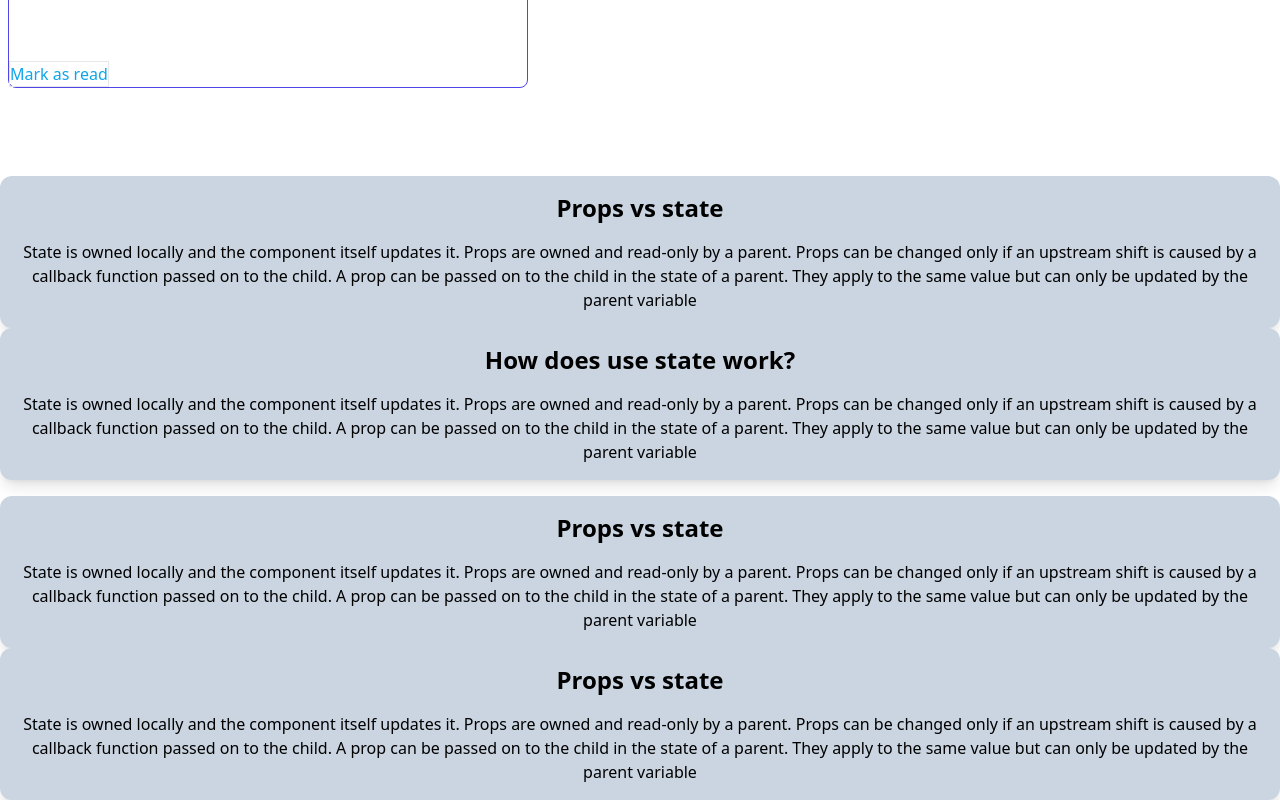
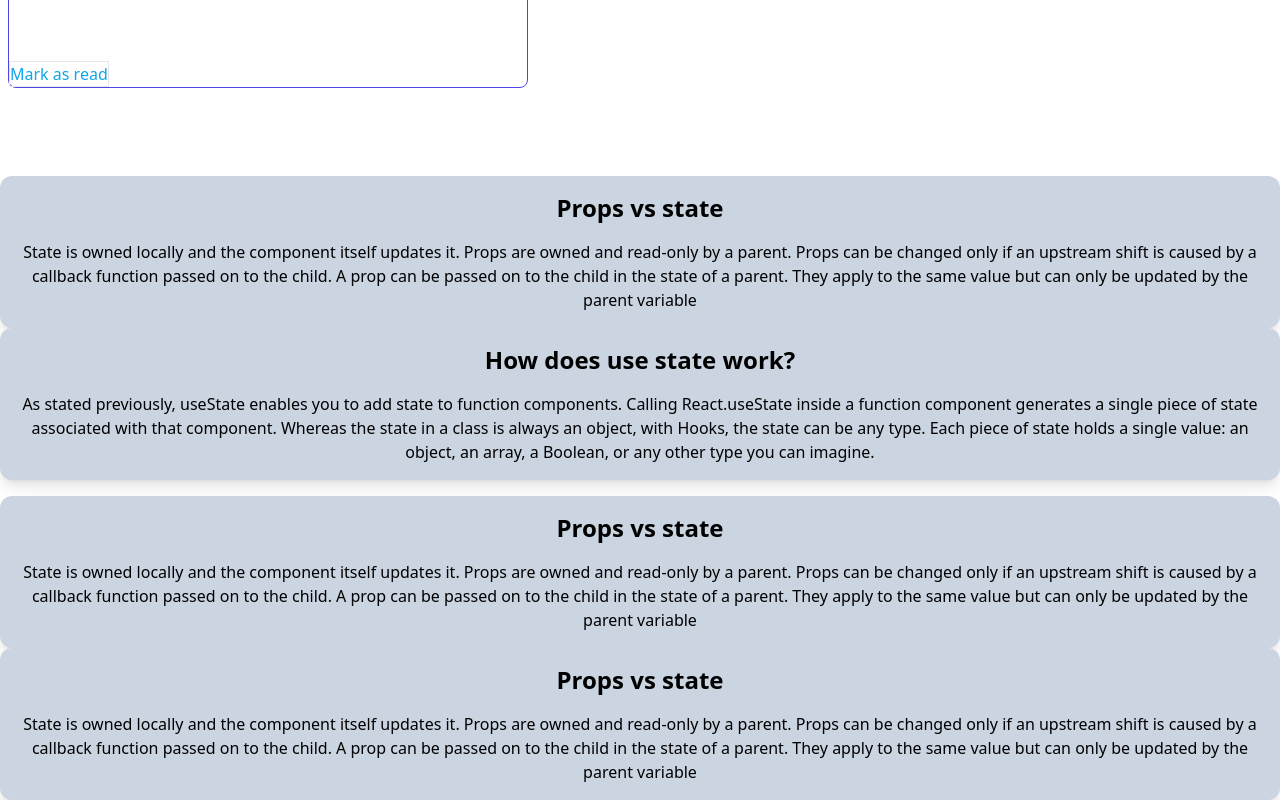
Before and after one commit to Masud044/Knowledge-cafe, a React (Vite) app: page / in a window 1280 px wide. Shown: the part 2800-3600 px from the top of the page. Built offline with nearby package versions, Linux system fonts and the light colour scheme.

Commit message:
add the question

```diff
--- a/src/component/BookmarkTitle/BookmarkTitle.jsx
+++ b/src/component/BookmarkTitle/BookmarkTitle.jsx
@@ -1,7 +1,7 @@
 import React from 'react';
 
 const BookmarkTitle = (props) => {
-   // console.log(props.titleAdd.title);
+    console.log(props.titleAdd.title);
     return (
         <div>
                  <div className='mt-4 shadow-lg p-4 bg-white rounded-lg'>
--- a/src/component/Question/Question.jsx
+++ b/src/component/Question/Question.jsx
@@ -9,7 +9,9 @@ const Question = () => {
             </div>
             <div className='shadow-lg text-center bg-slate-300 rounded-xl p-4 mb-4'>
                 <h1 className='text-2xl font-bold mb-4'>How does use state work?</h1>
-                   <p className='font-medium'>State is owned locally and the component itself updates it. Props are owned and read-only by a parent. Props can be changed only if an upstream shift is caused by a callback function passed on to the child. A prop can be passed on to the child in the state of a parent. They apply to the same value but can only be updated by the parent variable</p>
+                <p className='font-medium'>As stated previously, useState enables you to add state to function components. Calling React.useState inside a function component generates a single piece of state associated with that component.
+
+                    Whereas the state in a class is always an object, with Hooks, the state can be any type. Each piece of state holds a single value: an object, an array, a Boolean, or any other type you can imagine.</p>
             </div>
             <div className='shadow-lg text-center bg-slate-300 rounded-xl p-4'>
                 <h1 className='text-2xl font-bold mb-4'>Props vs state</h1>
```
Lines whose indentation alone changed are shown as unchanged.
